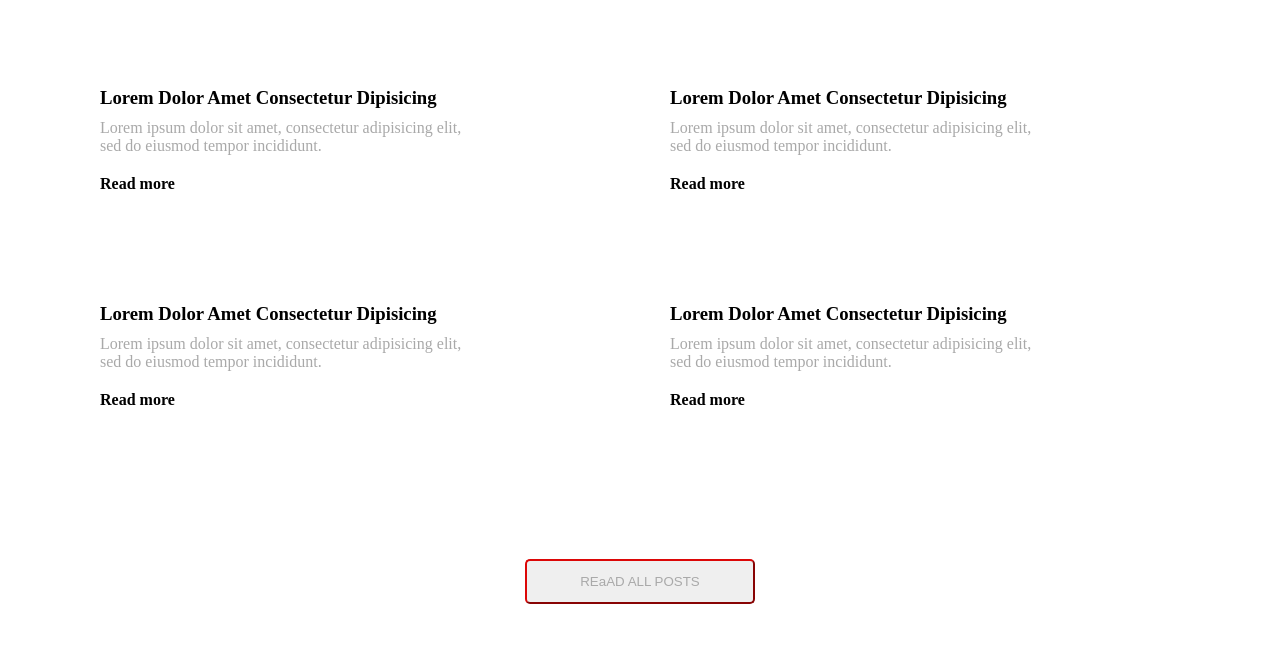
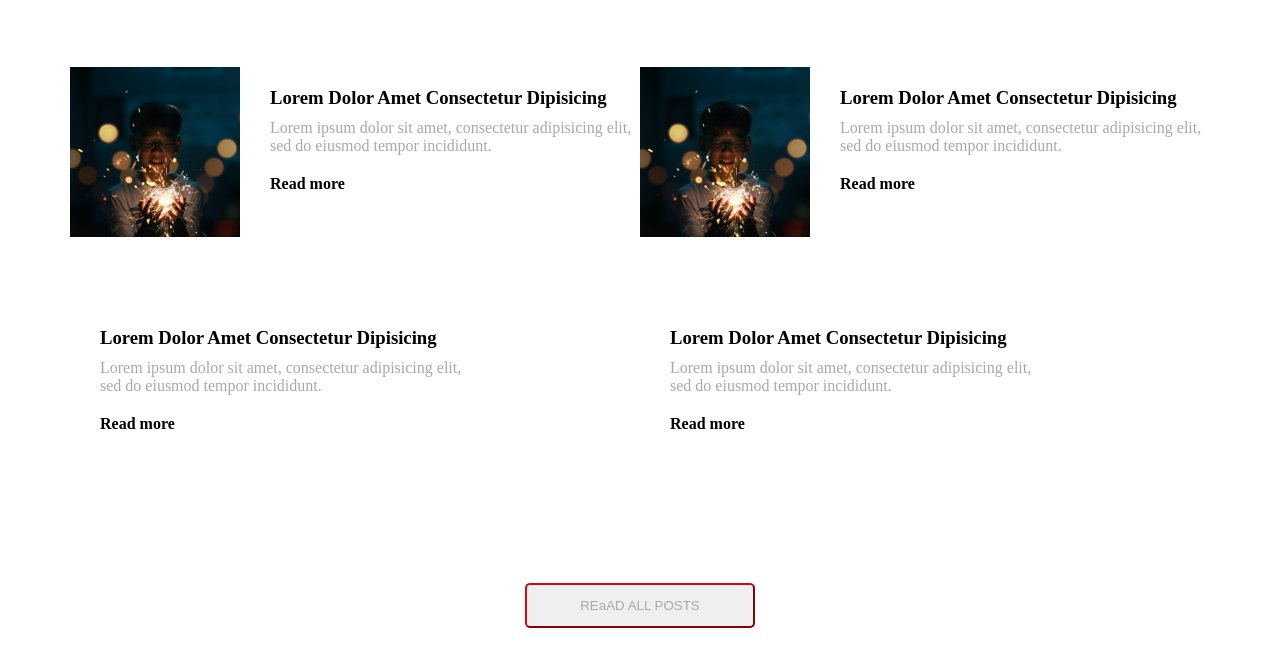
Before and after one commit to AzizbekIT/Post, a plain HTML site: page index.html in a window 1280 px wide. Shown: the part 148-800 px from the top of the page. Drawn offline with Linux system fonts and the light colour scheme; the site is published under a folder, as on GitHub Pages, so addresses that start at the root find nothing.

Commit message:
Add files via upload

```diff
--- a/index.html
+++ b/index.html
@@ -26,7 +26,7 @@
                     <div class="div_2">
                         <div class="div">
                             <div class="card">
-                                <img class="img_1" src="/imge/Rectangle 6.png" alt="">
+                                <img class="img_1" src="./imge/Rectangle 6.png" alt="">
                             </div>
                             <div class="card_1">
                                 <h3>Lorem Dolor Amet Consectetur Dipisicing </h3>
@@ -57,7 +57,7 @@
                     <div class="div_3">
                         <div class="div">
                             <div class="card">
-                                <img  class="img_1"  src="/imge/Rectangle 6.png" alt="">
+                                <img  class="img_1"  src="./imge/Rectangle 6.png" alt="">
                             </div>
                             <div class="card_1">
                                 <h3>Lorem Dolor Amet Consectetur Dipisicing </h3>
```
